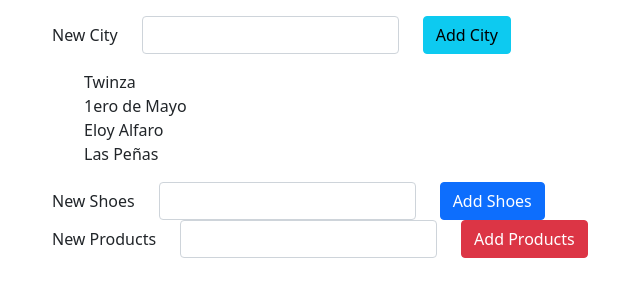
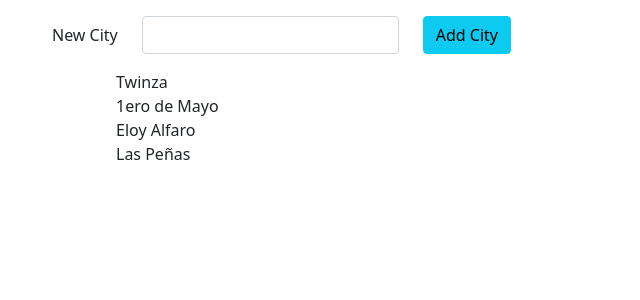
Before and after one commit to xBrayan/LearningAngular28Day, an Angular app: page / in a window 1280 px wide. Shown: the top 300 px of the page, without its empty margins (30-670 px from the left). Built offline with nearby package versions, Linux system fonts and the light colour scheme.

Commit message:
dia 12 - Mecanismo de deteccion - Change detection

```diff
--- a/src/app/app.component.html
+++ b/src/app/app.component.html
@@ -5,14 +5,14 @@
             <app-form-new-item (newItemEvent)="addNewCity($event)" [label]="'City'" [className]="'btn-info'"> </app-form-new-item>
         </div>
         <div class="col-md-8">
-            <ul >
-                <li *ngFor="let city of cities" (click)="onCityClicked(city)" [ngClass]="{'alert alert-info': city ===selection}">{{city}}</li>
+            <ul>
+                <app-cities *ngFor="let city of cities"
+                (cityClickedEvent)="onCityClicked($event)" [city]="city" [selection]="selection">
+                </app-cities>
             </ul>
         </div>
-        <!---Reutilizable-->
-        <app-form-new-item (newItemEvent)="addNewCity($event)" [label]="'Shoes'" [className]="'btn-primary'"> </app-form-new-item>
-        <app-form-new-item (newItemEvent)="addNewCity($event)" [label]="'Products'" [className]="'btn-danger'"> </app-form-new-item>
 
+        <!-- <input type="text" (keypress)="onShearch()"> -->
         <div class="col-md-4">
             <div *ngIf="selection">
                 <p >Your city is: {{selection}}</p>
--- a/src/app/app.component.ts
+++ b/src/app/app.component.ts
@@ -24,4 +24,8 @@ export class AppComponent {
   onClear():void{
     this.selection = '';
   }
+
+  onShearch(): void{
+    console.log('OnShearch')
+  }
 }
--- a/src/app/app.module.ts
+++ b/src/app/app.module.ts
@@ -5,12 +5,14 @@ import { BrowserModule } from '@angular/platform-browser';
 import { AppComponent } from './app.component';
 import { ButtonComponent } from './button/button.component';
 import { FormNewItemComponent } from './form-new-item/form-new-item.component';
+import { CitiesComponent } from './cities/cities.component';
 
 @NgModule({
   declarations: [
     AppComponent,
     ButtonComponent,
-    FormNewItemComponent
+    FormNewItemComponent,
+    CitiesComponent
   ],
   imports: [
     BrowserModule,
--- a/src/app/button/button.component.html
+++ b/src/app/button/button.component.html
@@ -1 +1,2 @@
 <button [ngStyle]="{'background-color': color}">{{label}} </button>
+<!-- <p>Count: {{counterRender()}}</p> -->
--- a/src/app/button/button.component.ts
+++ b/src/app/button/button.component.ts
@@ -1,31 +1,23 @@
-import { Component, Input, OnChanges, OnDestroy, OnInit, SimpleChanges } from '@angular/core';
+import { ChangeDetectionStrategy, Component, Input } from '@angular/core';
 
 @Component({
   selector: 'app-button',
   templateUrl: './button.component.html',
   // -> bastick ``
   //template: `<button>{{label}} </button>`,
-  styleUrls: ['./button.component.scss']
+  styleUrls: ['./button.component.scss'],
+  changeDetection: ChangeDetectionStrategy.OnPush
 })
-export class ButtonComponent implements OnChanges, OnInit, OnDestroy {
+export class ButtonComponent {
 
   //Cuando no asigno !
   @Input() color!: string;
   @Input() label!: string;
   @Input() selection!: string;
 
-  constructor() { }
-
-  ngOnChanges(changes: SimpleChanges): void {
-    console.log('Change->',changes);
-  }
-
-  ngOnInit(): void {
-    console.log('OnInit ->');
-  }
-
-  ngOnDestroy(): void {
-    console.log('Destroy');
-  }
-
+  /*
+  counterRender(): boolean{
+    console.log('Render Form')
+    return true;
+  }*/
 }
--- /dev/null
+++ b/src/app/cities/cities.component.ts
@@ -0,0 +1,30 @@
+import { ChangeDetectionStrategy, Component, EventEmitter, Input, OnInit, Output } from '@angular/core';
+
+@Component({
+  selector: 'app-cities',
+  template:`
+  <ul >
+    <li  (click)="onCityClicked(city)" [ngClass]="{'alert alert-info': city ===selection}">{{city}}</li>
+  </ul>
+  <!-- <p>Count: {{counterRender()}}</p> -->
+  ` ,
+  styleUrls: ['./cities.component.scss'],
+  changeDetection: ChangeDetectionStrategy.OnPush
+})
+export class CitiesComponent{
+
+  @Input() city!: string;
+  @Input() selection!: string;
+  @Output() cityClickedEvent = new EventEmitter<string>();
+
+  onCityClicked(city: string): void{
+    //emit
+    this.cityClickedEvent.emit(city);
+  }
+
+  /*
+  counterRender(): boolean{
+    console.log('Render Cities');
+    return true;
+  }*/
+}
--- a/src/app/form-new-item/form-new-item.component.html
+++ b/src/app/form-new-item/form-new-item.component.html
@@ -12,3 +12,5 @@
         </div>
     </div>
 </form>
+
+<!-- <p>Count: {{counterRender()}}</p> -->
--- a/src/app/form-new-item/form-new-item.component.ts
+++ b/src/app/form-new-item/form-new-item.component.ts
@@ -1,9 +1,10 @@
-import { Component, EventEmitter, Input, Output} from '@angular/core';
+import { ChangeDetectionStrategy, Component, EventEmitter, Input, Output} from '@angular/core';
 
 @Component({
   selector: 'app-form-new-item',
   templateUrl: './form-new-item.component.html',
-  styleUrls: ['./form-new-item.component.scss']
+  styleUrls: ['./form-new-item.component.scss'],
+  changeDetection: ChangeDetectionStrategy.OnPush
 })
 export class FormNewItemComponent{
 
@@ -16,4 +17,10 @@ export class FormNewItemComponent{
     console.log('Item ->',item);
     this.newItemEvent.emit(item);
   }
+  /*
+  counterRender(): boolean{
+    console.log('Render Form');
+    return true;
+  }*/
+
 }
--- a/src/styles.scss
+++ b/src/styles.scss
@@ -1 +1,4 @@
 /* You can add global styles to this file, and also import other style files */
+ul{
+    list-style-type: none;
+}
```
Also changed, not shown: src/app/cities/cities.component.scss (added), 1 other file (tests, documents, lock files or other folders).
